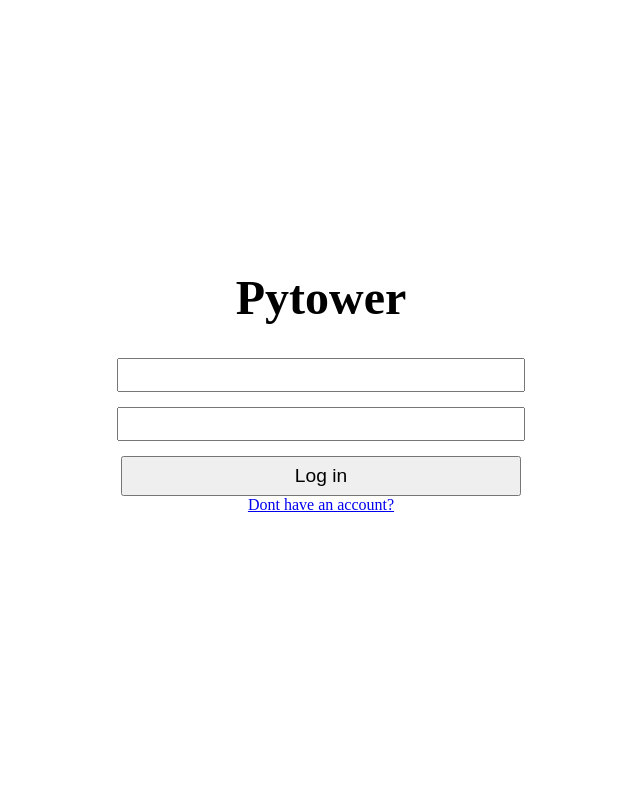
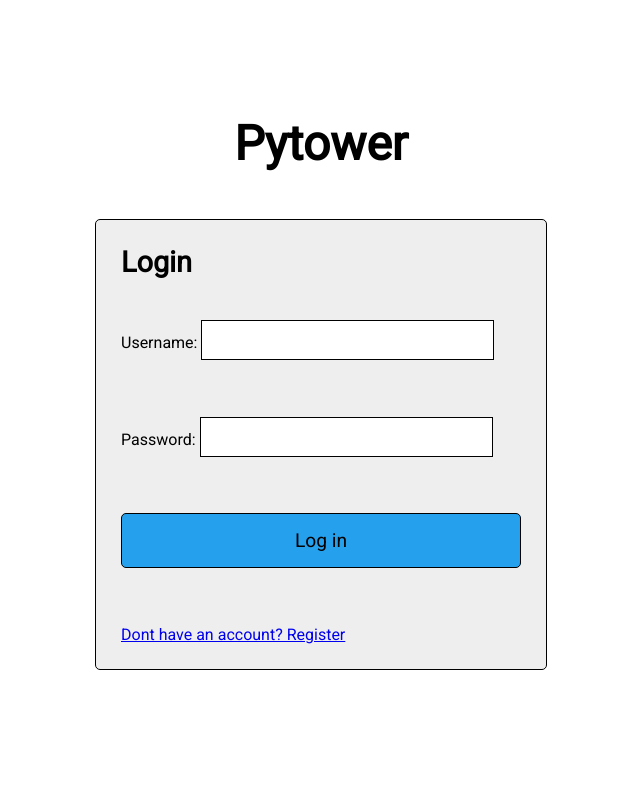
Before and after one commit to ayunas/pytower, a Django app: page / in a window 1280 px wide. Shown: the whole page, without its empty margins (319-959 px from the left). After the commit the page ends 670 px from the top, so only its background shows below. Run offline with Django 3.2, Linux system fonts and the light colour scheme.

```diff
--- a/tower_app/templates/auth/login.html
+++ b/tower_app/templates/auth/login.html
@@ -1,79 +1,123 @@
 <!DOCTYPE html>
 <html>
     <head>
+        <link href="https://fonts.googleapis.com/css?family=Roboto&display=swap" rel="stylesheet">
         <title>Pytower Login</title>
         <style>
+            * {
+                font-family: 'Roboto', sans-serif;
+            }
             html {
                 height: 100%;
+                background-color: white;
             }
             body {
                 height: 100%;
                 display: flex;
                 flex-direction: column;
                 justify-content: center;
+                margin: 0;
             }
             .container {
                 display: flex;
                 flex-direction: column;
                 justify-content: center;
+
             }
             form {
                 display: flex;
                 flex-direction: column;
                 width: 100%;
                 max-width: 400px;
-                margin: 0 auto;
-                justify-content: center;
-                align-items: center;
+                margin: 15px auto;
+                border: 1px solid black;
+                padding: 25px;
+                border-radius: 5px;
+                background-color: #eee;
             }
             input {
-                margin-bottom: 15px;
+                margin-bottom: 25px;
                 font-size: 1.5rem;
-                width: 100%;
+                outline: 0;
+                border: 1px solid black;
+                padding: 5px;
             }
             button {
+                margin-top: 15px;
+                padding: 15px 0;
                 width: 100%;
-                height: 40px;
                 font-size: 1.2rem;
+                cursor: pointer;
+                border-radius: 5px;
+                background-color: #25a0ed  ;
+                border: 1px solid black;
+                transition: background-color 0.5s linear;
+            }
+            button:hover {
+                background-color: #1183ca;
             }
             h1 {
                 text-align: center;
                 font-size: 3rem;
                 margin-top: 0;
             }
+            h3 {
+                margin: 0;
+                margin-bottom: 25px;
+                font-size: 1.8rem;
+            }
+            h6 {
+                margin: 0;
+                margin-bottom: 3px;
+                font-size: 1.2rem;
+            }
             a {
-
+                margin-top: 25px;
+            }
+            p#error {
+                color: red;
             }
         </style>
     </head>
     <body>
-        <h1>Pytower</h1>
+        {% block content %}
+            <h1>Pytower</h1>
 
-        <div class = "container">
-            <form id = "form">
-                <input id = "username" type = "text" />
-                <input id = "password" type = "password" />
+            <div class = "container">
+                <form id = "form" method = "POST">
+                    {% csrf_token %}
 
-                <button type = "submit">Log in</button>
-                <a href = "./register">Dont have an account?</a>
-            </form>
+                    <h3>Login</h3>
 
-            <p id = "error"></p>
-        </div>
+                    {{ form.as_p }}
+
+                    <button id = "login" type = "submit">Log in</button>
+
+                    <p id = "error"></p>
+
+                    <a href = "./register">Dont have an account? Register</a>
+                </form>
+
+
+            </div>
+        {% endblock %}
     </body>
     <script>
         function handleSubmit(event) {
             event.preventDefault();
 
+            buttonObj.textContent = "Logging in...";
+
             errorObj.textContent = "";
 
-            var username = document.getElementById("username");
-            var password = document.getElementById("password");
+            var username = document.getElementById("id_username");
+            var password = document.getElementById("id_password");
 
-            fetch(url + "/login", {
+            fetch(url + "/apilogin", {
                 headers: {
                     'Content-Type': "application/json",
-                    'Accept': "application/json"
+                    'Accept': "application/json",
+                    'X-CSRFToken': token
                 },
                 method: "POST",
                 body: JSON.stringify({ username: username.value, password: password.value })
@@ -83,25 +127,26 @@
 
         }
 
-        function handleSuccess(res) {
-            res.json()
-                .then(handleJsonParse)
-                .catch(handleFailure)
-        }
+        function handleSuccess(data) {
+            buttonObj.textContent = "Log in";
 
-        function handleJsonParse(data) {
-            console.log(data);
+            if(data.status !== 200) {
+                handleFailure("Username or password incorrect")
+            }
         }
 
         function handleFailure(err) {
             console.log(err);
-            errorObj.textContent = "Unknown error occured";
+            errorObj.textContent = err;
+            buttonObj.textContent = "Log in";
         }
 
+        var token = '{{csrf_token}}'
         var url = "http://localhost:8000";
 
         var form = document.getElementById("form");
+        var buttonObj = document.getElementById("login");
         var errorObj = document.getElementById("error");
-        form.addEventListener("submit", handleSubmit);
+        //form.addEventListener("submit", handleSubmit);
     </script>
 </html>
--- a/tower_app/urls.py
+++ b/tower_app/urls.py
@@ -1,8 +1,10 @@
 from django.urls import path
+from django.conf.urls import url
 from . import views
 
 urlpatterns = [
-    path('',views.login,name='login'),
-    path('register',views.register,name='register'),
-    path('test',views.test,name='test')
+    path('',views.loginPost,name='login-base'),
+    path('test',views.test,name='test'),
+    url(r'^login/$', views.loginPost, name='login'),
+    url(r'^register/$', views.registerPost, name='signup'),
 ]
--- a/tower_app/views.py
+++ b/tower_app/views.py
@@ -1,5 +1,15 @@
 from django.shortcuts import render
-from django.http import HttpResponse
+from django.http import HttpResponse, HttpResponseBadRequest, HttpResponseRedirect
+
+from django.contrib.auth import login, authenticate
+from django.contrib.auth.models import User
+from django.contrib.auth.forms import UserCreationForm, AuthenticationForm
+from django.template.defaulttags import csrf_token
+from django import forms
+
+from .forms import UserRegistrationForm
+
+import json
 
 # Create your views here.
 def test(request):
@@ -8,8 +18,44 @@ def test(request):
 def index(request):
     return HttpResponse('this is the index page view function')
 
-def login(request):
+def loginView(request):
     return render(request, "auth/login.html")
 
 def register(request):
     return render(request, "auth/register.html")
+
+def loginPost(request):
+    if request.method == 'POST':
+        form = AuthenticationForm(request=request, data = request.POST)
+        if form.is_valid():
+            username = form.cleaned_data.get('username')
+            raw_password = form.cleaned_data.get('password')
+            user = authenticate(username=username, password=raw_password)
+
+            if user is not None:
+                login(request, user)
+                return HttpResponseRedirect('/test')
+            else:
+                form.add_error("username", "Username or password incorrect")
+    else:
+        form = AuthenticationForm()
+    return render(request, 'auth/login.html', {'form': form})
+
+def registerPost(request):
+    if request.method == 'POST':
+        form = UserCreationForm(request.POST)
+        if form.is_valid():
+            userObj = form.cleaned_data
+            username = userObj['username']
+            password =  userObj['password1']
+            if not (User.objects.filter(username=username).exists()):
+                user = form.save()
+                login(request, user, backend='django.contrib.auth.backends.ModelBackend')
+                return HttpResponseRedirect('/test')
+            else:
+                form.add_error("username", "that username is already taken")
+
+    else:
+        form = UserCreationForm()
+
+    return render(request, 'auth/register.html', {'form' : form})
```
Also changed, not shown: tower_app/forms.py (added, +14 -0 lines), tower_app/templates/auth/register.html (+96 -26 lines), 1 other file.
